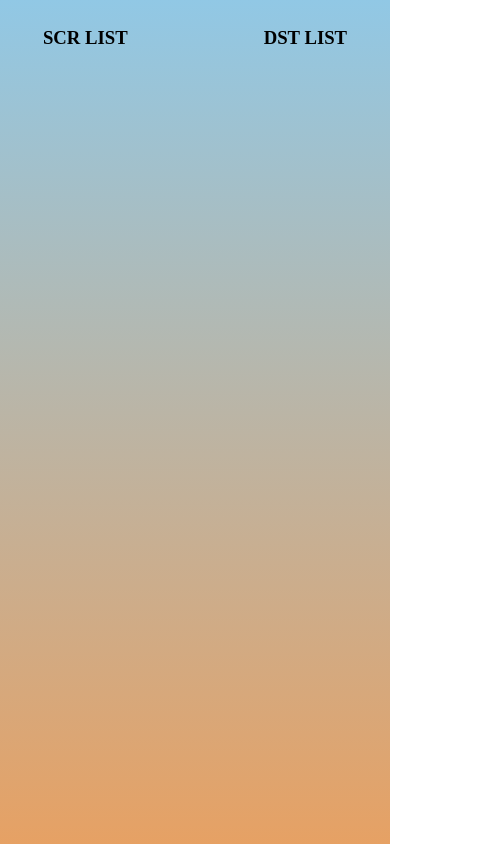
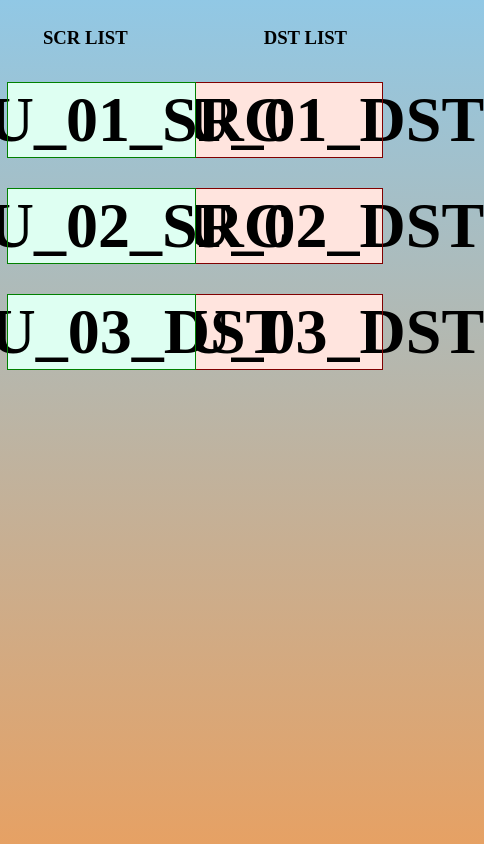
Before and after one commit to KalebLindev/Polatis, a plain HTML site: page index.html in a window 390 px wide. Shown: the whole page, 484 px wide, since content can reach past the window. Drawn offline with Linux system fonts and the light colour scheme; no server answers.

Commit message:
update_03
Funtional Code, working on At Home Arrays so I can style the elements better mobile

```diff
--- a/script.js
+++ b/script.js
@@ -8,7 +8,7 @@ const headers = {
 }
 
 async function fetcher() {
-
+    try {
         //^ Fetcher Top Scope Variables
         let port = ""
         let connected = ""
@@ -19,7 +19,7 @@ async function fetcher() {
 
         //^ Input for which Polatis port to API data from
         // userPortSearch = prompt("What port would you like to search for?")
-    userPortSearch = "5"
+        // userPortSearch = "17"
 
         const res = await fetch(url, { headers: headers })
         const jsonRes = await res.json()
@@ -55,7 +55,9 @@ async function fetcher() {
             console.log(message)
             infoText.innerText = message
         }
-
+    } catch(err) {
+        console.log(err)
+    }
     //^ Must be called inside Fetcher Func since it is initiated inside of it
     portApiFunc()
 }
@@ -71,10 +73,10 @@ let src = ""
 let dst = ""
 
 //^ TEST Data for coding at home, will be appended with API data when online
-const polatisArraySrc = []
-const polatisArrayDst = []
-
-
+// const polatisArraySrc = []
+// const polatisArrayDst = []
+const polatisArraySrc = ["PSU_01_SRC", "PSU_02_SRC", "PSU_03_DST"]
+const polatisArrayDst = ["CCU_01_DST", "CCU_02_DST", "CCU_03_DST"]
 
 const cancelFuncAppear = (e = null) => {
 
@@ -154,11 +156,13 @@ const linkPolatisPorts = async (portSrc, portDst) => {
 }
 
 async function PullAndPush() {
+
     let array = null
     const url1 = 'http://10.239.0.32:8008/api/data/optical-switch:groups'
         const r = await fetch(url1, {
             headers: headers
         })
+
     if (r.ok) {
             const res = await r.json()
             array = res["optical-switch:groups"]["group"]
@@ -181,7 +185,10 @@ async function PullAndPush() {
             })
             console.log(dstGroupsHold)
             console.log(srcGroupsHold)
+        } else {
+            console.log("NOPE")
         }
+
         //^ NEED to convert this for in into JavaScript
         if(dstGroupsHold) {
             dstGroupsHold.forEach(each => {
@@ -199,6 +206,9 @@ async function PullAndPush() {
 
         console.log("DST List:", dstGroupsEnd)
         console.log("SRC List:", srcGroupsEnd)
+
+    }
+    const appendArrayList = () => {
 
         polatisArraySrc.forEach(each => {
             const newNode = document.createElement("div")
@@ -227,57 +237,5 @@ polatisArrayDst.forEach(each => {
             dstListContainer.appendChild(newNode)
         })
     }
-
 const data = PullAndPush()
-
-
-
-
-
-
-//     //^ Dummy code for when I want to try and send Polatis the delete port link command
-//     // # if (message == "d1"):
-//     // #     print('test')
-//     // #     url = "http://10.239.0.32:8008/api/operations/polatis-switch:delete-group-cross-connect"
-//     // #     # Custom Header
-//     // #     headers = {
-//     // #         "Content-Type": "application/yang-data+json"
-//     // #     }
-//     // #
-//     // #     data = {
-//     // #         "input": {"group-name": dstGroupsEnd[1]}
-//     // #     }
-//     // #
-//     // #     requests.post(
-//     // #         url,
-//     // #         headers=headers,
-//     // #         data=data,
-//     // #         auth=("admin", "root"),
-//     // #     )
-
-//     //& Check if the user input starts with a period and contains a comma
-//     if (message.startsWith('.') && message.includes(',')) {
-//         const level = message[2]
-
-//         //^ CONFIRM a way for DEST to be the the char after the comma. cannot just be the 3rd index (10,11,12 would not work)
-//         //^ USe the splice or slice I guess or find what is after the comma
-//         const dest = message[3: message.find(',')]
-
-//         //^ USe the splice or slice I guess or find what is after the comma
-//         const source = message[message.find(',') + 1: message.find('\r')]
-
-//         //& Split the input into a list of numbers
-//         //^ USe the splice or slice I guess or find what is after the comma
-//         const numbers = message[3:].split(',')
-
-//         //& Convert the numbers to integers and get the corresponding group names
-//         //^ NEED to convert this for in into JavaScript
-//         const group_names = [groups[int(num)] for num in numbers]
-
-//         //& Save the group names as variables
-//         const destPolatis, sourcePolatis = group_names
-//         const response = '.U' + level + dest + ',' + source + '\r'
-//     }
-//     //& print(numbers)
-//     const num1 = int(numbers[0])
-//     const num2 = int(numbers[1])
+appendArrayList()
--- a/style.css
+++ b/style.css
@@ -91,3 +91,22 @@ body {
     list-style-type: none;
     padding: 0;
 }
+
+@media only screen and (min-width: 375px) {
+    #list_div {
+        min-width: 90%;
+        justify-content: space-around;
+    }
+    #src_list_container, #dst_list_container {
+        min-width: 50%
+    }
+
+    #src_list_container ul {
+        min-width: 90%;
+    }
+
+    .list_text, #dst_list_container li  {
+        min-width: 100%;
+        font-size: 4rem;
+    }
+}
```
Lines whose indentation alone changed are shown as unchanged.
